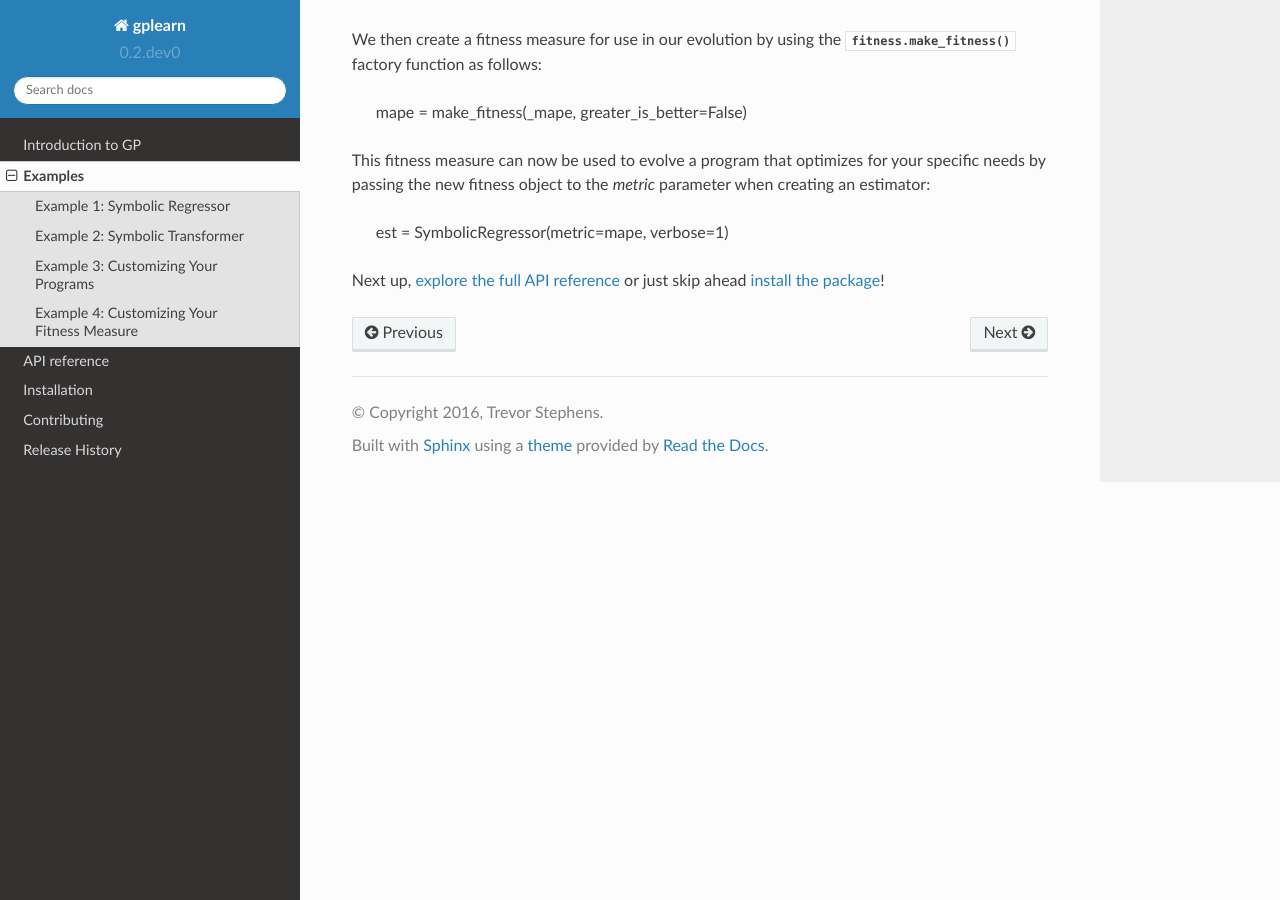
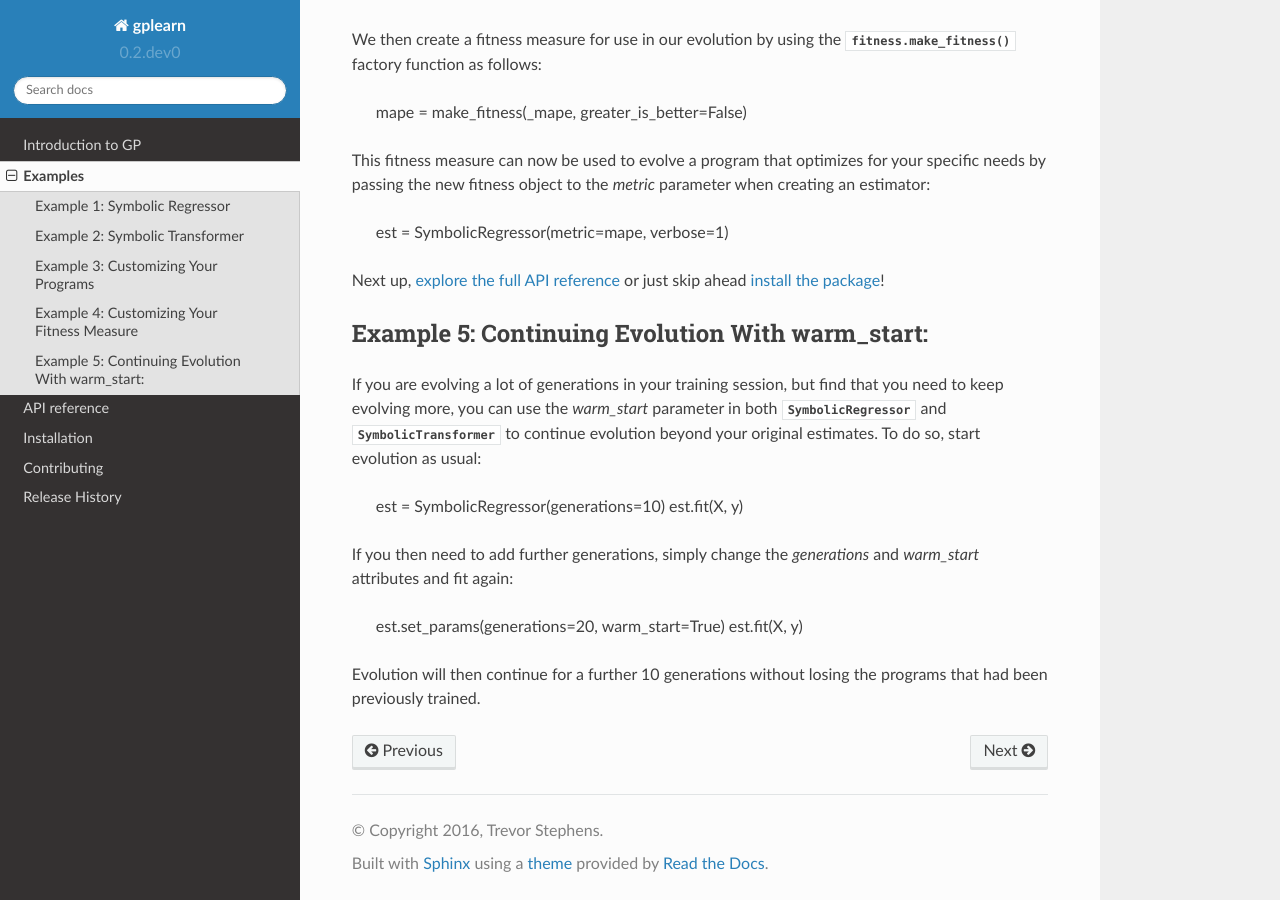
Before and after one commit to trevorstephens/gplearn, a Sphinx documentation site: the page built from doc/examples.rst, in a window 1280 px wide and 900 px high, scrolled down 7776 px. Built offline with Sphinx 7.4.7 and the Read the Docs theme 2.0.0, drawn with Linux system fonts in a browser that asks for light colours.

Commit message:
add docs for warm_start

```diff
--- a/doc/examples.rst
+++ b/doc/examples.rst
@@ -320,3 +320,25 @@ when creating an estimator:
 
 Next up, :ref:`explore the full API reference <reference>` or just skip ahead
 :ref:`install the package <installation>`!
+
+.. currentmodule:: gplearn.genetic
+
+Example 5: Continuing Evolution With warm_start:
+------------------------------------------------
+
+If you are evolving a lot of generations in your training session, but find
+that you need to keep evolving more, you can use the `warm_start` parameter in
+both :class:`SymbolicRegressor` and :class:`SymbolicTransformer` to continue
+evolution beyond your original estimates. To do so, start evolution as usual:
+
+    est = SymbolicRegressor(generations=10)
+    est.fit(X, y)
+
+If you then need to add further generations, simply change the `generations`
+and `warm_start` attributes and fit again:
+
+    est.set_params(generations=20, warm_start=True)
+    est.fit(X, y)
+
+Evolution will then continue for a further 10 generations without losing the
+programs that had been previously trained.
```
